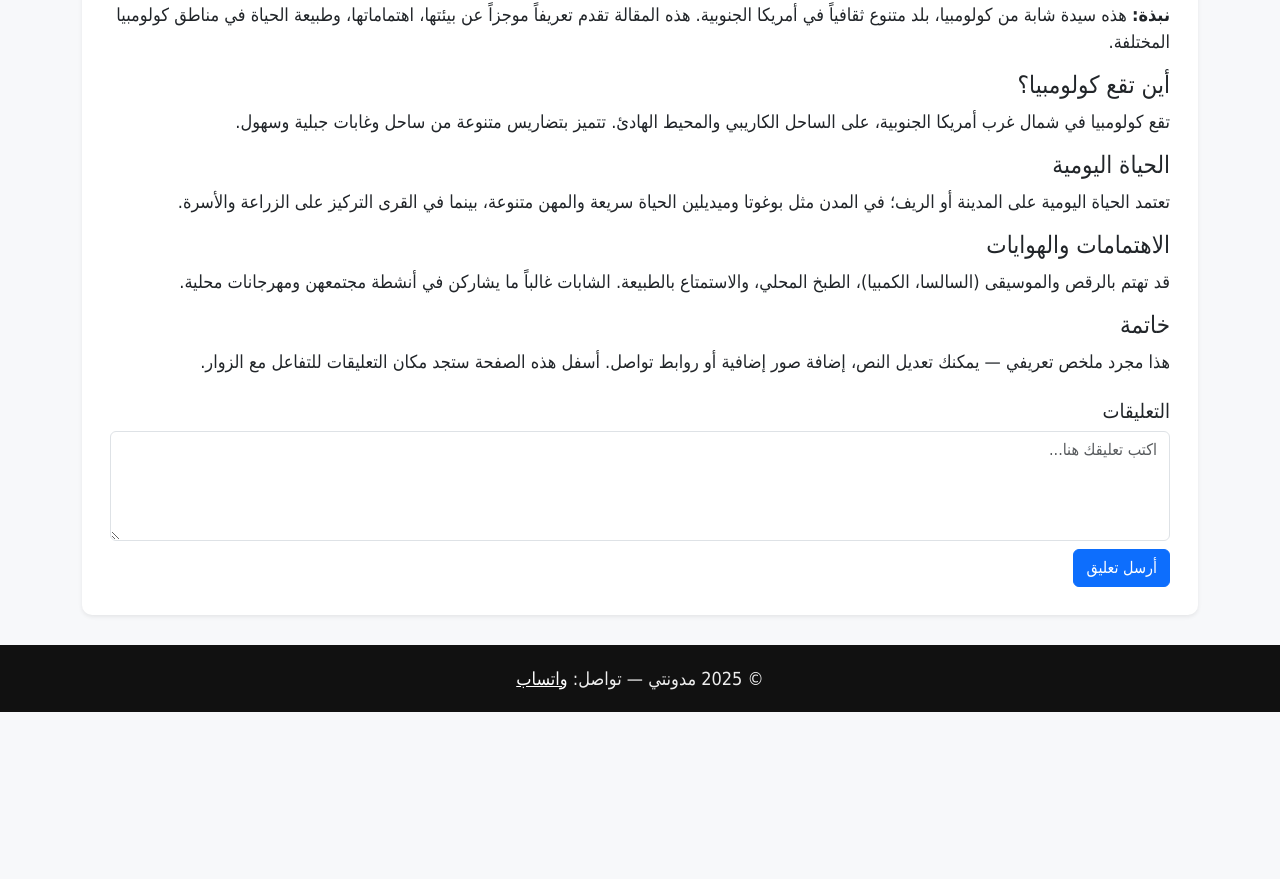
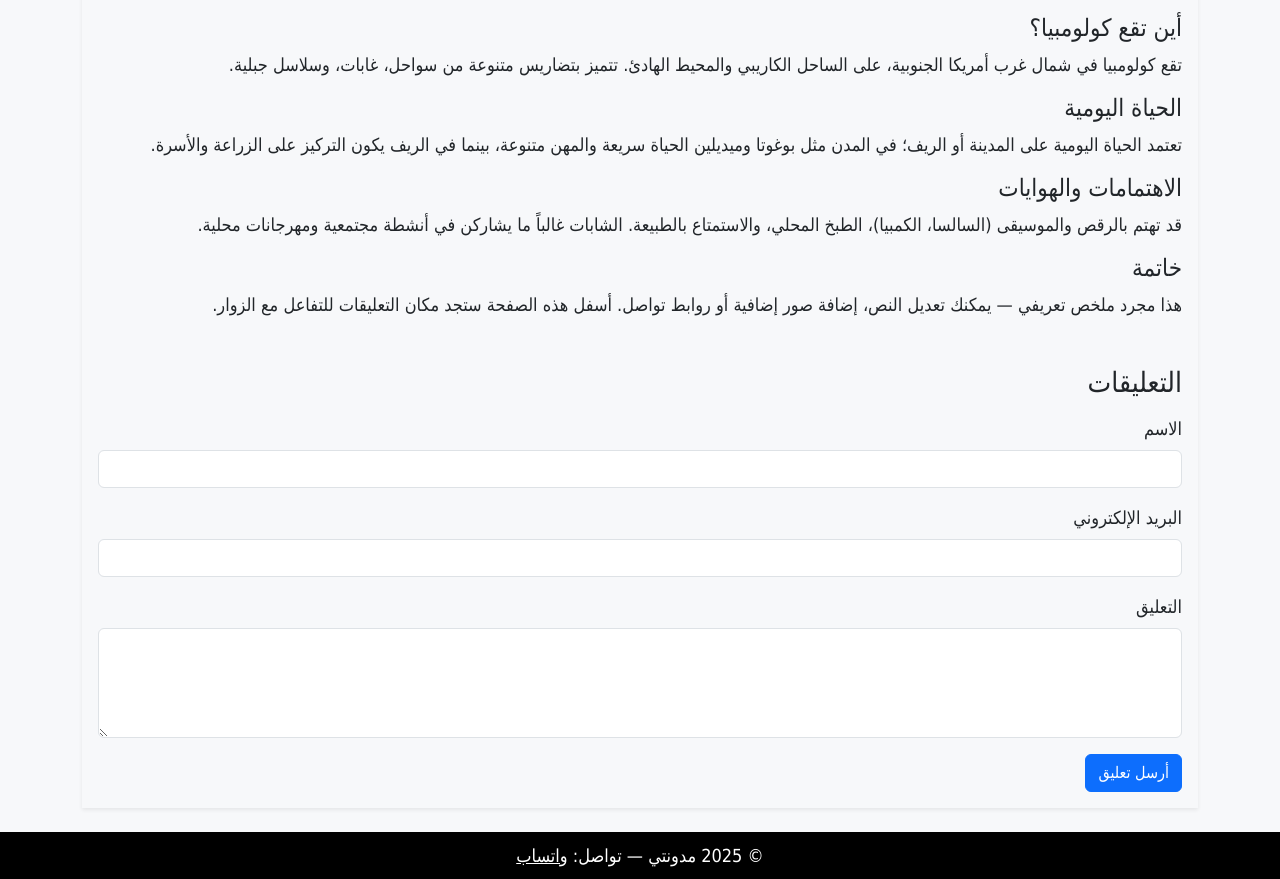
Before and after one commit to nabilkozan132-code/cybersec-site, a plain HTML site: page post.html in a window 1280 px wide. Shown: the part 731-1610 px from the top of the page. Before the commit the page ends 1443 px from the top, so only its background shows below. Drawn offline with nearby package versions, Linux system fonts and the light colour scheme.

Commit message:
تصحيح post.html وإصلاح قسم التعليقات

```diff
--- a/post.html
+++ b/post.html
@@ -5,7 +5,12 @@
   <meta name="viewport" content="width=device-width,initial-scale=1" />
   <title>فتاة من كولومبيا — مقال</title>
   <link href="https://cdn.jsdelivr.net/npm/bootstrap@5.3.0/dist/css/bootstrap.min.css" rel="stylesheet">
-  <style> body{font-family:Tahoma, Arial; font-size:18px; background:#f7f8fa} .post-hero{max-height:520px;overflow:hidden} .post-hero img{width:100%;height:520px;object-fit:cover} .post-content{padding:28px;background:#fff;border-radius:10px;margin-top:18px} footer{background:#111;color:#eee;padding:20px;text-align:center;margin-top:30px} </style>
+  <style>
+    body { font-family: Tahoma, Arial; font-size: 18px; background:#f7f8fa }
+    .post-hero { max-height:520px; overflow:hidden }
+    .post-hero img { width:100%; height:auto; }
+    footer { background:#000; color:#fff; text-align:center; padding:10px; margin-top:20px; }
+  </style>
 </head>
 <body>
 
@@ -18,40 +23,51 @@
   <main class="container my-4">
     <article>
       <div class="post-hero shadow-sm">
-        <!-- المسار يجب أن يكون: images/colombia-girl.jpg -->
         <img src="images/colombia-girl.jpg" alt="فتاة من كولومبيا">
       </div>
 
-      <div class="post-content shadow-sm">
+      <div class="post-content shadow-sm p-3">
         <h2>فتاة من كولومبيا — مقال تعريفي</h2>
-        <p><strong>نبذة:</strong> هذه سيدة شابة من كولومبيا، بلد متنوع ثقافياً في أمريكا الجنوبية. هذه المقالة تقدم تعريفاً موجزاً عن بيئتها، اهتماماتها، وطبيعة الحياة في مناطق كولومبيا المختلفة.</p>
+        <p><strong>نبذة:</strong> هذه سيدة شابة من كولومبيا، بلد متنوع ثقافياً في أمريكا الجنوبية. هذه المقالة تقدم تعريفاً بحياتها اليومية واهتماماتها.</p>
 
         <h4>أين تقع كولومبيا؟</h4>
-        <p>تقع كولومبيا في شمال غرب أمريكا الجنوبية، على الساحل الكاريبي والمحيط الهادئ. تتميز بتضاريس متنوعة من ساحل وغابات جبلية وسهول.</p>
+        <p>تقع كولومبيا في شمال غرب أمريكا الجنوبية، على الساحل الكاريبي والمحيط الهادئ. تتميز بتضاريس متنوعة من سواحل، غابات، وسلاسل جبلية.</p>
 
         <h4>الحياة اليومية</h4>
-        <p>تعتمد الحياة اليومية على المدينة أو الريف؛ في المدن مثل بوغوتا وميديلين الحياة سريعة والمهن متنوعة، بينما في القرى التركيز على الزراعة والأسرة.</p>
+        <p>تعتمد الحياة اليومية على المدينة أو الريف؛ في المدن مثل بوغوتا وميديلين الحياة سريعة والمهن متنوعة، بينما في الريف يكون التركيز على الزراعة والأسرة.</p>
 
         <h4>الاهتمامات والهوايات</h4>
-        <p>قد تهتم بالرقص والموسيقى (السالسا، الكمبيا)، الطبخ المحلي، والاستمتاع بالطبيعة. الشابات غالباً ما يشاركن في أنشطة مجتمعهن ومهرجانات محلية.</p>
+        <p>قد تهتم بالرقص والموسيقى (السالسا، الكمبيا)، الطبخ المحلي، والاستمتاع بالطبيعة. الشابات غالباً ما يشاركن في أنشطة مجتمعية ومهرجانات محلية.</p>
 
         <h4>خاتمة</h4>
         <p>هذا مجرد ملخص تعريفي — يمكنك تعديل النص، إضافة صور إضافية أو روابط تواصل. أسفل هذه الصفحة ستجد مكان التعليقات للتفاعل مع الزوار.</p>
 
-        <!-- مكان التعليقات (نموذج تجريبي) -->
-        <section id="comments" class="mt-4">
-          <h5>التعليقات</h5>
-          <!-- لو تريد Disqus أو تعليق خارجي، ضع كود التكامل هنا -->
-          <textarea class="form-control mb-2" rows="4" placeholder="اكتب تعليقك هنا..."></textarea>
-          <button class="btn btn-primary">أرسل تعليق</button>
+        <!-- قسم التعليقات الصحيح -->
+        <section class="mt-5">
+          <h3 class="mb-3">التعليقات</h3>
+          <form action="https://formspree.io/f/xanpqpng" method="POST">
+            <div class="mb-3">
+              <label for="name" class="form-label">الاسم</label>
+              <input type="text" class="form-control" id="name" name="name" required>
+            </div>
+            <div class="mb-3">
+              <label for="email" class="form-label">البريد الإلكتروني</label>
+              <input type="email" class="form-control" id="email" name="_replyto" required>
+            </div>
+            <div class="mb-3">
+              <label for="comment" class="form-label">التعليق</label>
+              <textarea class="form-control" id="comment" name="message" rows="4" required></textarea>
+            </div>
+            <button type="submit" class="btn btn-primary">أرسل تعليق</button>
+          </form>
         </section>
-
       </div>
     </article>
   </main>
 
   <footer>
-    © 2025 مدونتي — تواصل: <a href="https://wa.me/123456789" style="color:#fff">واتساب</a>
+    © 2025 مدونتي — تواصل:
+    <a href="https://wa.me/123456789" style="color:#fff">واتساب</a>
   </footer>
 
   <script src="https://cdn.jsdelivr.net/npm/bootstrap@5.3.0/dist/js/bootstrap.bundle.min.js"></script>
```
